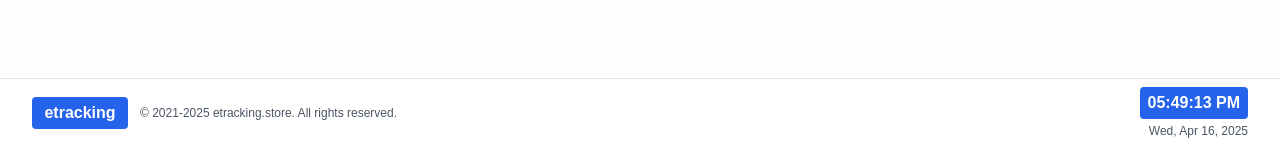
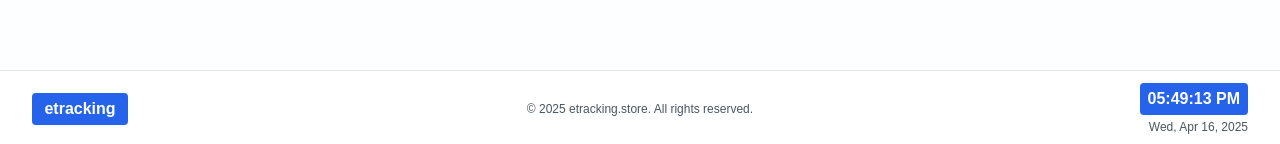
Before and after one commit to HasalYapa/etracking, a Next.js app: page /minimal-shop in a window 1280 px wide. Shown: the part 653-797 px from the top of the page. Built offline with nearby package versions, Linux system fonts and the light colour scheme; no server answers; the database is empty.

Commit message:
Update footer: center copyright text, remove '2021-', and improve layout

```diff
--- a/src/app/minimal-shop/page.tsx
+++ b/src/app/minimal-shop/page.tsx
@@ -620,14 +620,18 @@ export default function MinimalShopPage() {
       </div>
 
       {/* Footer */}
-      <footer className="bg-white border-t border-gray-200 py-2 mt-auto w-full">
+      <footer className="bg-white border-t border-gray-200 py-3 mt-auto w-full">
         <div className="w-full px-4 sm:px-6 lg:px-8">
-          <div className="flex flex-col md:flex-row justify-between items-center">
-            <div className="flex items-center mb-2 md:mb-0 gap-3">
+          <div className="grid grid-cols-1 md:grid-cols-3 items-center">
+            <div className="flex justify-center md:justify-start mb-2 md:mb-0">
               <LogoPlaceholder />
-              <span className="text-xs text-gray-600">© 2021-{new Date().getFullYear()} etracking.store. All rights reserved.</span>
             </div>
-            <RealTimeClock />
+            <div className="flex justify-center mb-2 md:mb-0">
+              <span className="text-xs text-gray-600">© {new Date().getFullYear()} etracking.store. All rights reserved.</span>
+            </div>
+            <div className="flex justify-center md:justify-end">
+              <RealTimeClock />
+            </div>
           </div>
         </div>
       </footer>
```
